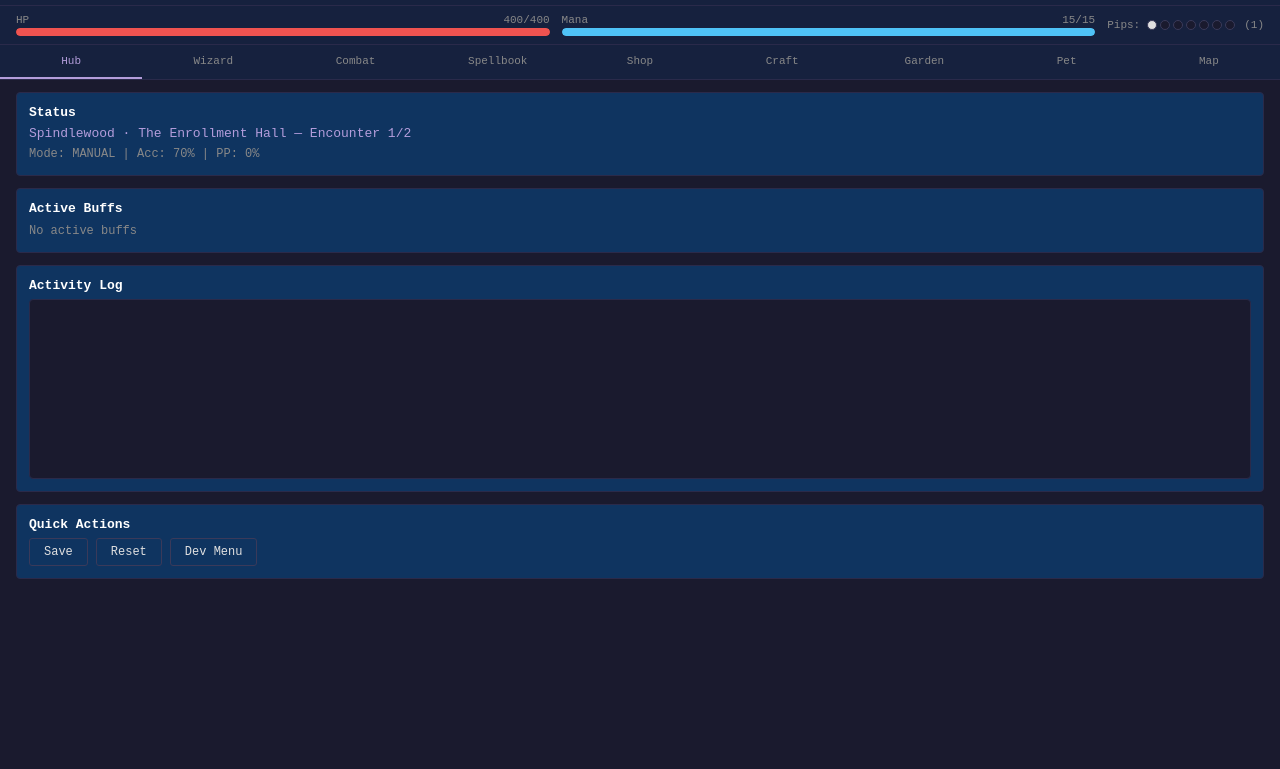
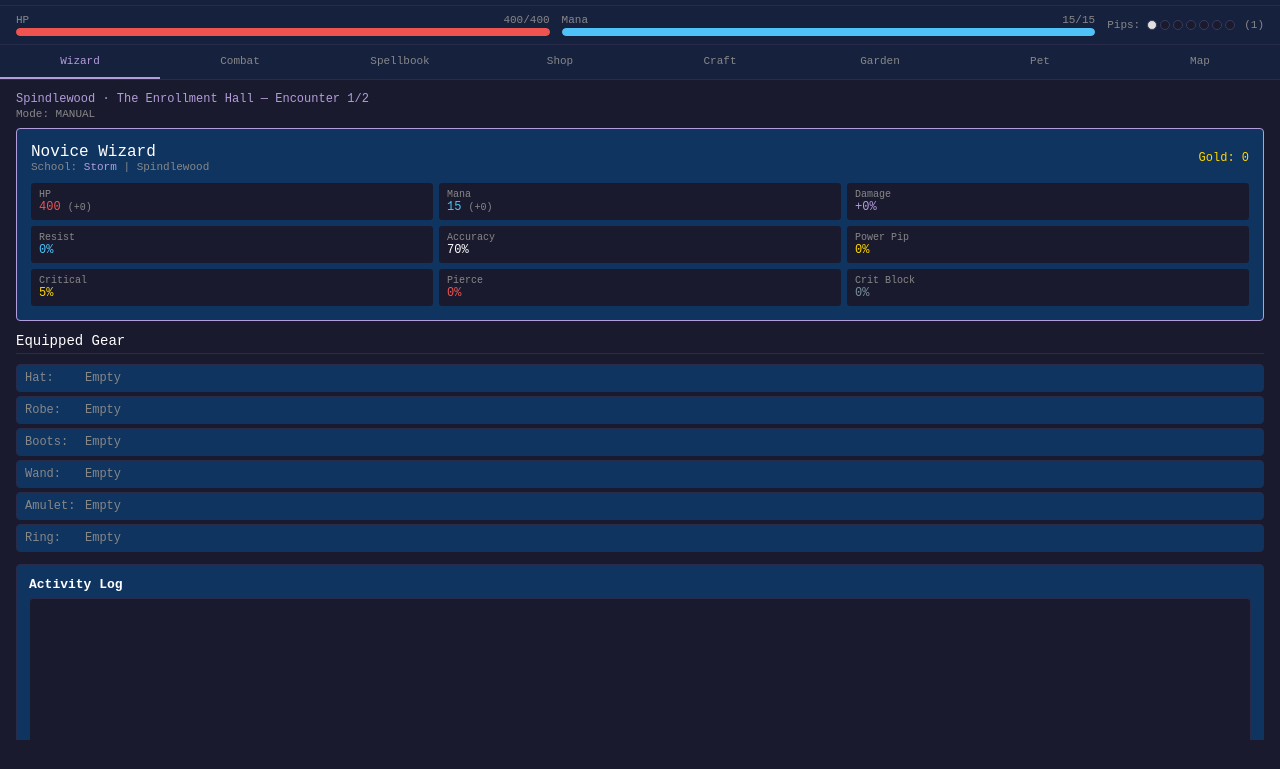
Before and after one commit to manhidinginthewoods/spiralbound, a plain HTML site: page index.html in a window 1280 px wide. Shown: the part 31-800 px from the top of the page. Drawn offline with Linux system fonts and the light colour scheme.

Commit message:
Add files via upload

```diff
--- a/game.js
+++ b/game.js
@@ -8,7 +8,7 @@ const Game = {
   wizard: null, combat: null,
   currentWorld: 0, currentZone: 0, currentEncounter: 0,
   deck: [], rules: [], log: [], gold: 0, tick: 0,
-  mode: 'auto', state: 'idle', phase: 'none', round: 0,
+  mode: 'manual', state: 'idle', phase: 'none', round: 0,
   tickInterval: null, TICK_MS: 800, MAX_LOG: 200,
   garden: null, snacks: 0,
   reagents: {},
--- a/index.html
+++ b/index.html
@@ -32,8 +32,7 @@
 
   <!-- TAB BAR -->
   <div class="tab-bar">
-    <button class="tab-btn active" data-tab="hub" onclick="switchTab('hub')">Hub</button>
-    <button class="tab-btn" data-tab="gear" onclick="switchTab('gear')">Wizard</button>
+    <button class="tab-btn active" data-tab="gear" onclick="switchTab('gear')">Wizard</button>
     <button class="tab-btn" data-tab="combat" onclick="switchTab('combat')">Combat</button>
     <button class="tab-btn" data-tab="deck" onclick="switchTab('deck')">Spellbook</button>
     <button class="tab-btn" data-tab="shop" onclick="switchTab('shop')">Shop</button>
@@ -43,33 +42,26 @@
     <button class="tab-btn" data-tab="map" onclick="switchTab('map')">Map</button>
   </div>
 
-  <!-- ===== HUB TAB ===== -->
-  <div class="tab-content active" id="tab-hub">
-    <div class="status-box">
-      <h3>Status</h3>
-      <div class="status-line" id="hub-status">Loading...</div>
-      <div class="status-detail" id="hub-detail"></div>
+  <!-- ===== WIZARD TAB (was Hub + Gear) ===== -->
+  <div class="tab-content active" id="tab-gear">
+    <div id="wizard-status"></div>
+    <div id="wizard-profile"></div>
+    <div class="section-head" style="margin-top:12px">Equipped Gear</div>
+    <div id="gear-equipped"></div>
+    <div class="status-box" style="margin-top:12px">
+      <h3>Activity Log</h3>
+      <div class="combat-log" id="hub-log" style="height:160px"></div>
     </div>
-
-    <div class="status-box">
-      <h3>Active Buffs</h3>
-      <div class="status-detail" id="hub-buffs">No active buffs</div>
-    </div>
-
-    <div class="status-box">
-      <h3>Activity Log</h3>
-      <div class="combat-log" id="hub-log" style="height:180px"></div>
-    </div>
-
-    <div class="status-box">
+    <div class="section-head" style="margin-top:12px">Inventory</div>
+    <div id="gear-inventory"></div>
+    <div class="status-box" style="margin-top:12px">
       <h3>Quick Actions</h3>
       <div style="display:flex;gap:8px;flex-wrap:wrap">
-        <button class="btn" onclick="saveGame(); addLog('Game saved.', 'system'); updateUI();">Save</button>
+        <button class="btn" onclick="saveGame(); addHubLog('Game saved.', 'system'); updateUI();">Save</button>
         <button class="btn" onclick="if(confirm('Reset all progress?')) resetGame();">Reset</button>
         <button class="btn" onclick="document.getElementById('dev-menu').style.display=document.getElementById('dev-menu').style.display==='none'?'block':'none'">Dev Menu</button>
       </div>
     </div>
-
     <div class="status-box" id="dev-menu" style="display:none">
       <h3>Dev / Testing</h3>
       <div style="display:flex;gap:6px;flex-wrap:wrap">
@@ -118,15 +110,6 @@
   <!-- ===== SPELLBOOK TAB ===== -->
   <div class="tab-content" id="tab-deck">
     <div id="spellbook-content"></div>
-  </div>
-
-  <!-- ===== WIZARD TAB ===== -->
-  <div class="tab-content" id="tab-gear">
-    <div id="wizard-profile"></div>
-    <div class="section-head" style="margin-top:16px">Equipped Gear</div>
-    <div id="gear-equipped"></div>
-    <div class="section-head" style="margin-top:16px">Inventory</div>
-    <div id="gear-inventory"></div>
   </div>
 
   <!-- ===== SHOP TAB ===== -->
--- a/ui.js
+++ b/ui.js
@@ -79,43 +79,7 @@ function renderPips() {
 }
 
 function renderHub() {
-  var world = getCurrentWorld();
-  var zone = getCurrentZone();
-  var statusEl = document.getElementById('hub-status');
-  var detailEl = document.getElementById('hub-detail');
-  if (Game.state === 'fighting') {
-    var wn = world ? world.name : '';
-    var zn = zone ? zone.name : '';
-    var total = world ? world.zones[Game.currentZone].encounters.length : 0;
-    statusEl.textContent = wn + ' · ' + zn + ' — Encounter ' + (Game.currentEncounter+1) + '/' + total;
-    detailEl.textContent = 'Mode: ' + (Game.mode==='auto'?'AUTO':'MANUAL') + ' | Acc: ' + Game.wizard.accuracy + '% | PP: ' + Game.wizard.powerPipChance + '%';
-  } else if (Game.state === 'resting') {
-    statusEl.textContent = 'Resting — ' + Game.wizard.mana + '/' + Game.wizard.maxMana + ' mana, ' + Game.wizard.hp + '/' + Game.wizard.maxHp + ' HP';
-    detailEl.textContent = zone ? 'Will return to ' + zone.name + ' when recovered.' : '';
-  } else if (Game.state === 'complete') {
-    statusEl.textContent = 'Prototype Complete!';
-    detailEl.textContent = '"You\'ve taken your first steps." — Silas Stillwater';
-  } else {
-    statusEl.textContent = 'Idle'; detailEl.textContent = '';
-  }
-  var buffsEl = document.getElementById('hub-buffs');
-  var b = [];
-  if (Game.wizard.damage > 0) b.push('⚔ Dmg +' + Game.wizard.damage + '%');
-  if (Game.wizard.accuracy > 70) b.push('🎯 Acc ' + Game.wizard.accuracy + '%');
-  if (Game.wizard.resist > 0) b.push('🛡 Res ' + Game.wizard.resist + '%');
-  if (Game.wizard.maxHp > Game.wizard.baseHp) b.push('♥ HP +' + (Game.wizard.maxHp - Game.wizard.baseHp));
-  if (Game.wizard.blade) b.push('⚔ Blade +' + Game.wizard.blade.percent + '%');
-  if (Game.wizard.shield) {
-    var sl = Game.wizard.shield.schools ? Game.wizard.shield.schools.join('/') : 'all';
-    b.push('🛡 Shield -' + Game.wizard.shield.percent + '% (' + sl + ')');
-  }
-  if (Game.wizard.accuracyCharm) b.push('🎯 Charm +' + Game.wizard.accuracyCharm.percent + '%');
-  if (Game.combat && Game.combat.global && Game.combat.global.stormDmgBonus) b.push('⚡ Global +' + Game.combat.global.stormDmgBonus + '%');
-  if (Game.wizard._eventDmgBuff) b.push('✨ Event +' + Game.wizard._eventDmgBuff + '% Dmg');
-  if (Game.wizard._eventAccBuff) b.push('✨ Event ' + (Game.wizard._eventAccBuff>0?'+':'') + Game.wizard._eventAccBuff + '% Acc');
-  buffsEl.textContent = b.length > 0 ? b.join('  |  ') : 'No active buffs';
-
-  // Hub activity log
+  // Hub merged into Wizard tab — activity log rendered here
   var hubLogEl = document.getElementById('hub-log');
   if (hubLogEl && Game.hubLog) {
     var hlh = '';
@@ -126,32 +90,6 @@ function renderHub() {
     }
     hubLogEl.innerHTML = hlh;
     hubLogEl.scrollTop = hubLogEl.scrollHeight;
-  }
-
-  // Event banners
-  var eventContainer = document.getElementById('hub-events');
-  if (!eventContainer) {
-    eventContainer = document.createElement('div');
-    eventContainer.id = 'hub-events';
-    buffsEl.parentNode.parentNode.insertBefore(eventContainer, buffsEl.parentNode.nextSibling);
-  }
-  if (Game.events && Game.events.active.length > 0) {
-    var eh = '';
-    for (var ei = 0; ei < Game.events.active.length; ei++) {
-      var evt = Game.events.active[ei];
-      eh += '<div class="event-banner"><div class="event-text">' + evt.name + ' — ' + evt.desc + '</div>';
-      if (evt.instant) {
-        eh += '<button onclick="respondToEvent('+ei+');updateUI();">Accept</button>';
-      } else if (evt.buff && !evt._accepted) {
-        eh += '<button onclick="respondToEvent('+ei+');updateUI();">Accept</button>';
-      } else {
-        eh += '<span style="font-size:10px;color:var(--text-dim)">' + (evt.ticksLeft||0) + ' ticks left</span>';
-      }
-      eh += '</div>';
-    }
-    eventContainer.innerHTML = eh;
-  } else {
-    eventContainer.innerHTML = '';
   }
 }
 
@@ -436,6 +374,42 @@ function renderGear() {
   var w = Game.wizard;
   var rank = RANKS[w.rankIndex] || RANKS[0];
   var world = getCurrentWorld();
+  var zone = getCurrentZone();
+
+  // Status + Events section
+  var statusEl = document.getElementById('wizard-status');
+  if (statusEl) {
+    var sh = '';
+    // Event banners
+    if (Game.events && Game.events.active.length > 0) {
+      for (var evi = 0; evi < Game.events.active.length; evi++) {
+        var evt = Game.events.active[evi];
+        sh += '<div class="event-banner"><div class="event-text">' + evt.name + ' — ' + evt.desc + '</div>';
+        if (evt.instant) sh += '<button onclick="respondToEvent('+evi+');updateUI();">Accept</button>';
+        else if (evt.buff) sh += '<button onclick="respondToEvent('+evi+');updateUI();">Accept</button>';
+        sh += '</div>';
+      }
+    }
+    // Status line
+    var statusText = '', detailText = '';
+    if (Game.state === 'fighting') {
+      var wn = world ? world.name : ''; var zn = zone ? zone.name : '';
+      var total = world ? world.zones[Game.currentZone].encounters.length : 0;
+      statusText = wn + ' · ' + zn + ' — Encounter ' + (Game.currentEncounter+1) + '/' + total;
+      detailText = 'Mode: ' + (Game.mode==='auto'?'AUTO':'MANUAL') + (Game.farming?' (Farming)':'');
+    } else if (Game.state === 'resting') {
+      statusText = 'Resting — ' + w.mana + '/' + w.maxMana + ' mana, ' + w.hp + '/' + w.maxHp + ' HP';
+    } else if (Game.state === 'waiting_boss') {
+      statusText = 'Boss ahead! Check Combat tab.';
+    } else if (Game.state === 'complete') {
+      statusText = 'Campaign Complete';
+    }
+    if (statusText) {
+      sh += '<div style="font-size:12px;color:var(--storm);margin-bottom:2px">' + statusText + '</div>';
+      if (detailText) sh += '<div style="font-size:11px;color:var(--text-dim);margin-bottom:8px">' + detailText + '</div>';
+    }
+    statusEl.innerHTML = sh;
+  }
 
   // Wizard profile
   var prof = document.getElementById('wizard-profile');
@@ -458,6 +432,17 @@ function renderGear() {
     ph += '<div title="Ignores this % of enemy resist." style="background:var(--bg);padding:6px 8px;border-radius:3px;cursor:help"><div style="color:var(--text-dim);font-size:10px">Pierce</div><div style="color:var(--fire)">' + (w.pierce||0) + '%</div></div>';
     ph += '<div title="Chance to block enemy critical hits." style="background:var(--bg);padding:6px 8px;border-radius:3px;cursor:help"><div style="color:var(--text-dim);font-size:10px">Crit Block</div><div style="color:var(--death)">' + (w.critBlock||0) + '%</div></div>';
     ph += '</div>';
+    // Active buffs inline
+    var b = [];
+    if (w.blade) b.push('⚔ Blade +' + w.blade.percent + '%');
+    if (w.shield) { var sl = w.shield.schools ? w.shield.schools.join('/') : 'all'; b.push('🛡 Shield -' + w.shield.percent + '% (' + sl + ')'); }
+    if (w.accuracyCharm) b.push('🎯 Charm +' + w.accuracyCharm.percent + '%');
+    if (Game.combat && Game.combat.global && Game.combat.global.stormDmgBonus) b.push('⚡ Global +' + Game.combat.global.stormDmgBonus + '%');
+    if (w._eventDmgBuff) b.push('✨ +' + w._eventDmgBuff + '% Dmg');
+    if (w._eventAccBuff) b.push('✨ ' + (w._eventAccBuff>0?'+':'') + w._eventAccBuff + '% Acc');
+    if (b.length > 0) {
+      ph += '<div style="margin-top:8px;font-size:11px;color:var(--text-dim);border-top:1px solid var(--border);padding-top:6px">' + b.join('  |  ') + '</div>';
+    }
     ph += '</div>';
     prof.innerHTML = ph;
   }
```
